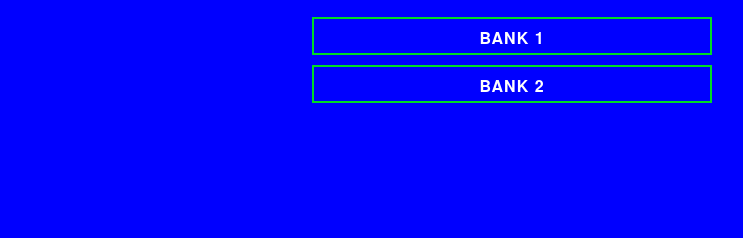
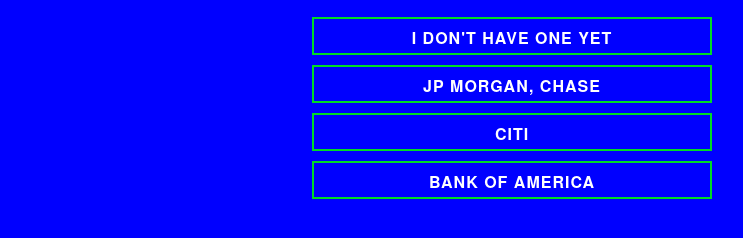
Before and after one commit to earthrise-media/divest, a Gatsby site: page /divest in a window 1280 px wide. Shown: the part 162-400 px from the top of the page, without its empty margins (14-757 px from the left). Built offline with nearby package versions, Linux system fonts and the light colour scheme; Gatsby itself is replaced by a stand-in of ours.

Commit message:
add more step options

```diff
--- a/src/pages/divest/index.js
+++ b/src/pages/divest/index.js
@@ -11,8 +11,10 @@ const STEPS = [
     key: "bank",
     header: "Where do you\ncurrently bank?",
     options: [
-      { display: "Bank 1", value: 2 },
-      { display: "Bank 2", value: 1 },
+      { display: "I don't have one yet", value: "no-bank" },
+      { display: "JP Morgan, Chase", value: "jp-chase" },
+      { display: "CITI", value: "citi" },
+      { display: "Bank of America", value: "boa" },
     ],
   },
   {
@@ -22,6 +24,8 @@ const STEPS = [
     options: [
       { display: "$1,000", value: 1000 },
       { display: "$7,500", value: 7500 },
+      { display: "$15,000", value: 15000 },
+      { display: "$25,000", value: 25000 },
     ],
   },
 ]
```
